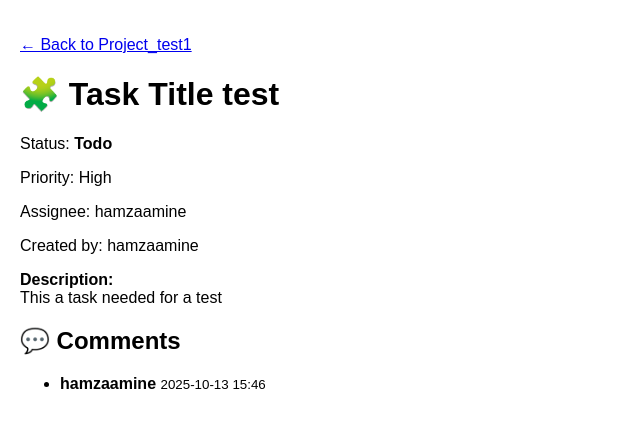
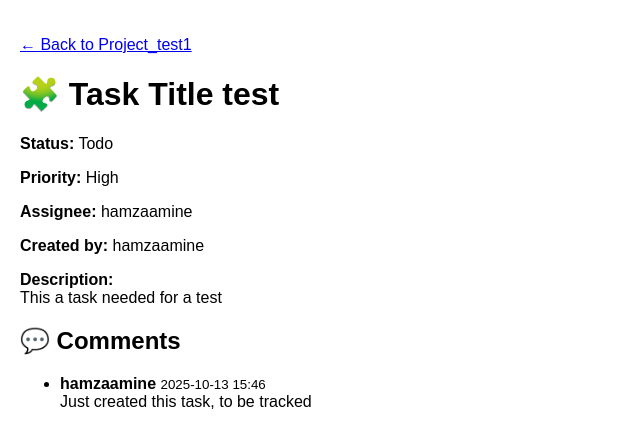
Before and after one commit to hamzaamil10/Project_Management_lite, a Django app: page /tasks/1/ in a window 1280 px wide. Shown: the part 39-487 px from the top of the page, without its empty margins (0-640 px from the left). Run offline with Django 5.2, Linux system fonts and the light colour scheme; a user stored in the database is signed in; data comes from the database, SQL or seed files in the repository; both versions use the stored data as it was after the commit.

Commit message:
feat: applying some changes and code fixing

```diff
--- a/pm_lite/core/templates/core/task_detail.html
+++ b/pm_lite/core/templates/core/task_detail.html
@@ -6,10 +6,10 @@
 <p><a href="{% url 'project_detail' task.project.id %}">← Back to {{ task.project.name }}</a></p>
 
 <h1>🧩 {{ task.title }}</h1>
-<p>Status: <strong>{{ task.get_status_display }}</strong></p>
-<p>Priority: {{ task.get_priority_display }}</p>
-<p>Assignee: {{ task.assignee.username|default:"—" }}</p>
-<p>Created by: {{ task.created_by.username }}</p>
+<p><strong>Status:</strong> {{ task.get_status_display }}</p>
+<p><strong>Priority:</strong> {{ task.get_priority_display }}</p>
+<p><strong>Assignee:</strong> {{ task.assignee.username|default:"—" }}</p>
+<p><strong>Created by:</strong> {{ task.created_by.username }}</p>
 {% if task.description %}
   <div class="mt-3"><strong>Description:</strong><br>{{ task.description }}</div>
 {% endif %}
@@ -20,7 +20,7 @@
     <li>
       <strong>{{ c.author.username }}</strong>
       <small class="text-muted">{{ c.created_at|date:"Y-m-d H:i" }}</small><br>
-      {{ c.content }}
+      {{ c.text }}
     </li>
   {% empty %}
     <li>No comments yet.</li>
--- a/pm_lite/requirements.txt
+++ b/pm_lite/requirements.txt
@@ -2,4 +2,7 @@ asgiref==3.9.1
 Django==5.2.5
 django-filter==25.1
 djangorestframework==3.16.1
+djangorestframework_simplejwt==5.5.1
+pillow==11.3.0
+PyJWT==2.10.1
 sqlparse==0.5.3
```
Also changed, not shown: pm_lite/db.sqlite3.
